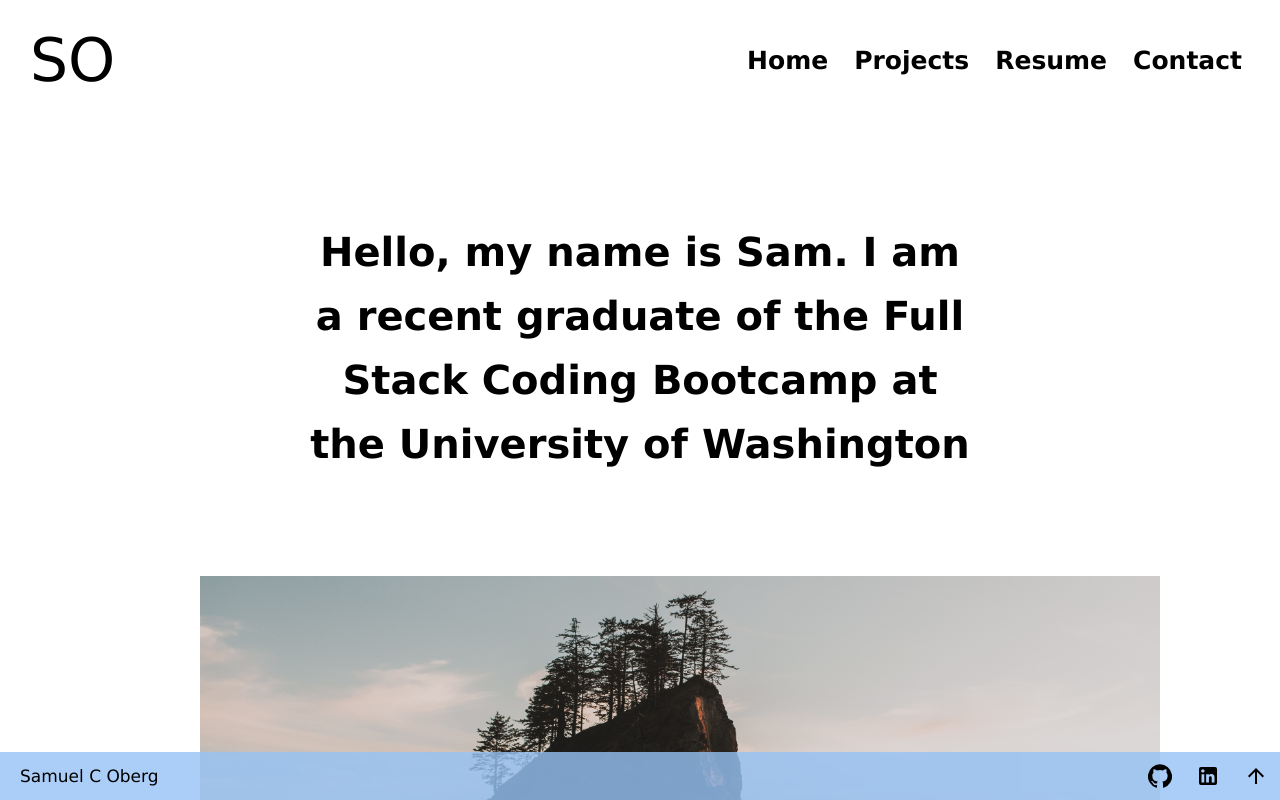
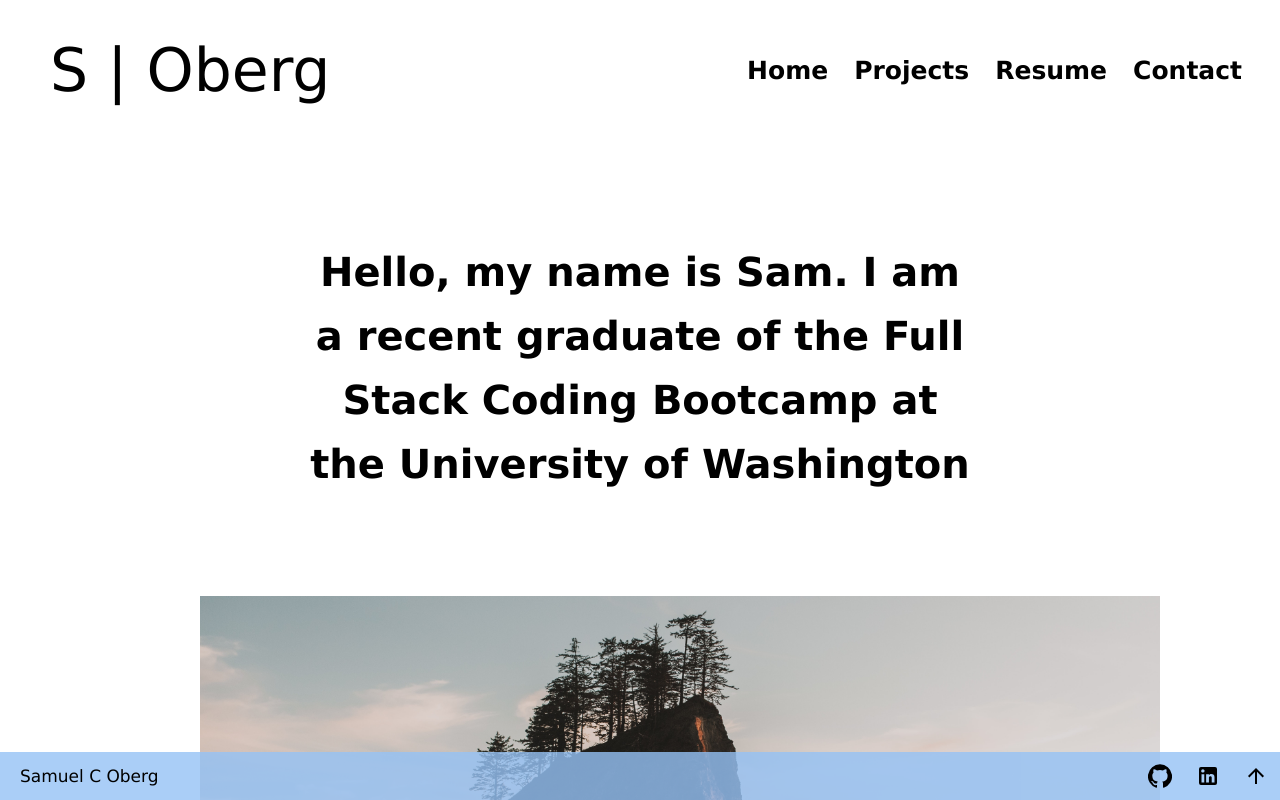
Before and after one commit to sosoberg/react_portfolio, a React (Create React App) app in the folder client/: page / in a window 1280 px wide. Shown: the top 800 px of the page. Built offline with nearby package versions, Linux system fonts and the light colour scheme.

Commit message:
header touches

```diff
--- a/client/src/components/Header/index.js
+++ b/client/src/components/Header/index.js
@@ -4,7 +4,7 @@ import './style.css'
 const Header = () => {
     return (
         <>
-            <h1>SO</h1>
+            <h1 className='mainHeader'>S | Oberg</h1>
         </>
     )
 }
--- a/client/src/components/Header/style.css
+++ b/client/src/components/Header/style.css
@@ -1,214 +1,5 @@
-
-/* @keyframes rotates {
-    0%   {left:0px; top:0px;}
-    25%  {left:-200px; top:-200px;}
-    75%  {left:-200px; top:-200px;}
-    100% {left:0px; top:0px;}
+.mainHeader {
+    font-size: 60px;
+    margin: 0px;
+    padding: 40px 50px;
 }
-
-@keyframes explosion {
-    2%   {left:0px;}
-    5%   {left:-2px; bottom:2px;}
-    7%   {left:2px;}
-    10%   {left:-2px; bottom:2px;}
-    13%  {left:2px;}
-    15%  {left:-5px; bottom:5px;}
-    18%  {left:5px;}
-    20%  {left:-5px; bottom:5px;}
-    22%  {left:5px;}
-    25%  {left:-10px; bottom:10px;}
-    28%  {left:10px;}
-    30%  {left:-10px; bottom:10px;}
-    33%  {left:10px;}
-    35%  {left:-10px; bottom:10px;}
-    37%  {left:0px;}
-    40%  {left:-10px; bottom:10px;}
-    42%  {left:10px;}
-    45%  {left:-10px; bottom:10px;}
-    49%  {left:10px;}
-    50%   {left:10px;}
-    51%   {left:-10px; bottom:10px;}
-    55%   {left:10px;}
-    58%   {left:-10px; bottom:10px;}
-    60%  {left:10px;}
-    62%  {left:-10px; bottom:10px;}
-    65%  {left:10px;}
-    67%  {left:-10px; bottom:10px;}
-    70%  {left:10px;}
-    73%  {left:-10px; bottom:10px;}
-    75%  {left:10px;}
-    77%  {left:-10px; bottom:10px;}
-    80%  {left:10px;}
-    83%  {left:-10px; bottom:10px;}
-    85%  {left:0px;}
-    88%  {left:-10px; bottom:10px;}
-    90%  {left:10px;}
-    92%  {left:-15px; bottom:15px;}
-    95%  {left:15px;}
-    98%  {left:-15px; bottom:-15px;}
-    100% {left:0px;bottom: 0px; right: 0px}
-}
-
-@keyframes rotatea {
-    0%   {left:0px; top:0px;}
-    25%  {left:10px; top:-35px;}
-    75%  {left:10px; top:-35px;}
-    100% {left:0px; top:0px;}
-}
-
-@keyframes rotatem {
-    0%   {right:0px; bottom:0px;}
-    10%  {right: -200px; bottom:-175px;}
-    75%  {right: -200px; bottom:-175px;}
-    100% {right:0px; bottom:0px;}
-}
-
-@keyframes rotateu {
-    0%   {right:0px; bottom:0px;}
-    10%  {right: -500px; bottom:-100px;}
-    75%  {right: -500px; bottom:-100px;}
-    100% {right:0px; bottom:0px;}
-}
-
-@keyframes rotatee {
-    0%   {right:0px; bottom:0px;}
-    10%  {right: -700px; bottom:-60px;}
-    75%  {right: -700px; bottom:-60px;}
-    100% {right:0px; bottom:0px;}
-}
-
-@keyframes rotatel {
-    0%   {right:0px; bottom:0px;}
-    10%  {right: -600px; bottom:-35px;}
-    75%  {right: -600px; bottom:-35px;}
-    100% {right:0px; bottom:0px;}
-}
-
-@keyframes rotateo {
-    0%   {right:0px; bottom:0px;}
-    10%  {right: -600px; bottom: 10px;}
-    75%  {right: -600px; bottom: 10px;}
-    100% {right:0px; bottom:0px;}
-}
-
-@keyframes rotateb {
-    0%   {right:0px; bottom:0px;}
-    10%  {right: -500px; bottom: 30px;}
-    75%  {right: -500px; bottom: 30px;}
-    100% {right:0px; bottom:0px;}
-}
-
-@keyframes rotateee {
-    0%   {right:0px; bottom:0px;}
-    10%  {right: -430px; bottom: 50px;}
-    75%  {right: -430px; bottom: 50px;}
-    100% {right:0px; bottom:0px;}
-}
-
-@keyframes rotater {
-    0%   {right:0px; bottom:0px;}
-    10%  {right: -400px; bottom: 80px;}
-    75%  {right: -400px; bottom: 80px;}
-    100% {right:0px; bottom:0px;}
-}
-
-@keyframes rotateg {
-    0%   {right:0px; bottom:0px;}
-    10%  {right: -400px; bottom: 150px;}
-    75%  {right: -400px; bottom: 150px;}
-    100% {right:0px; bottom:0px;}
-} */
-
-h1 {
-    font-size: 60px;
-    padding-left: 20px;
-    margin: 0px;
-    padding: 30px;
-}
-
-/* h1:hover .s {
-    display: inline-block;
-    position: relative;
-    animation: rotates;
-    animation-duration: 2s;
-    animation-delay: 1.8s;
-}
-
-h1:hover .a {
-    display: inline-block;
-    position: relative;
-    animation: explosion;
-    animation-duration: 2s;
-}
-
-h1:hover .m {
-    display: inline-block;
-    position: relative;
-    animation: rotatem;
-    animation-duration: 2s;
-    animation-delay: 1.8s;
-}
-
-h1:hover .u {
-    display: inline-block;
-    position: relative;
-    animation: rotateu;
-    animation-duration: 2s;
-    animation-delay: 1.8s;
-}
-
-h1:hover .e {
-    display: inline-block;
-    position: relative;
-    animation: rotatee;
-    animation-duration: 2s;
-    animation-delay: 1.8s;
-}
-
-h1:hover .l {
-    display: inline-block;
-    position: relative;
-    animation: rotatel;
-    animation-duration: 2s;
-    animation-delay: 1.8s;
-}
-
-h1:hover .o {
-    display: inline-block;
-    position: relative;
-    animation: rotateo;
-    animation-duration: 2s;
-    animation-delay: 1.8s;
-}
-
-h1:hover .b {
-    display: inline-block;
-    position: relative;
-    animation: rotateb;
-    animation-duration: 2s;
-    animation-delay: 1.8s;
-}
-
-h1:hover .ee {
-    display: inline-block;
-    position: relative;
-    animation: rotateee;
-    animation-duration: 2s;
-    animation-delay: 1.8s;
-}
-
-h1:hover .r {
-    display: inline-block;
-    position: relative;
-    animation: rotater;
-    animation-duration: 2s;
-    animation-delay: 1.8s;
-}
-
-h1:hover .g {
-    display: inline-block;
-    position: relative;
-    animation: rotateg;
-    animation-duration: 2s;
-    animation-delay: 1.8s;
-} */
```
